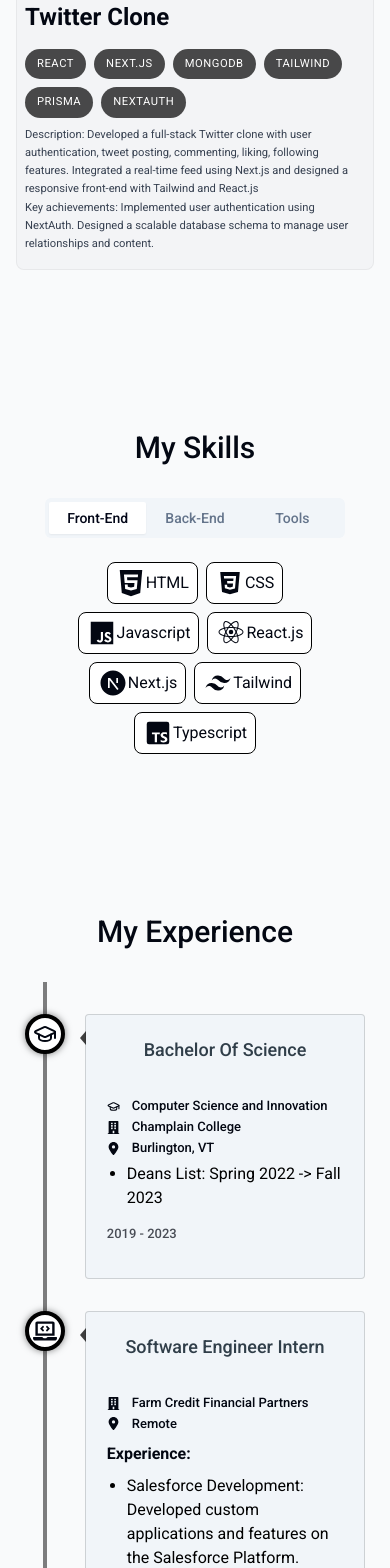
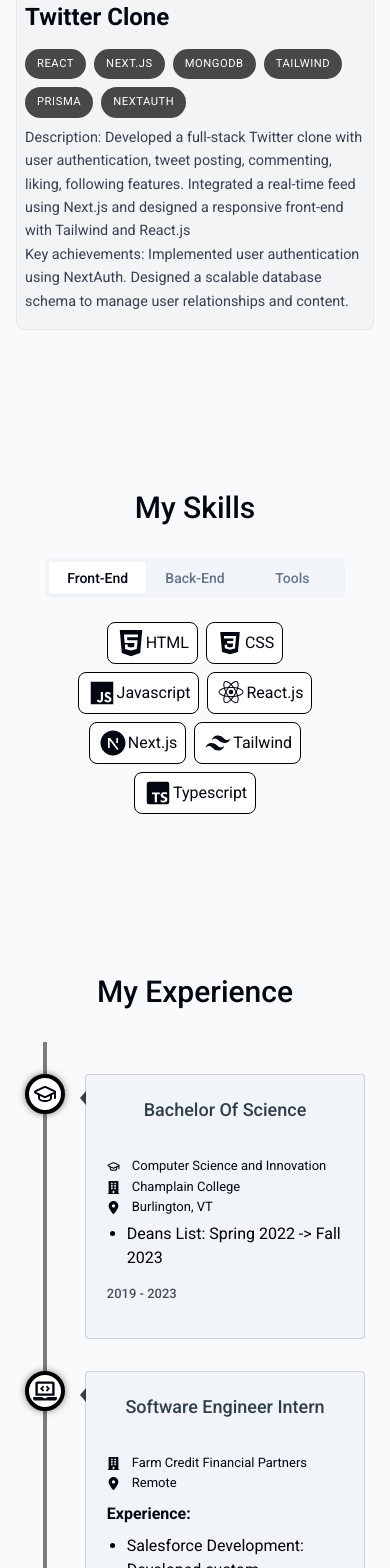
Before and after one commit to GigaRyno/portfolio, a Next.js app: page / in a window 390 px wide. Shown: the part 1800-3368 px from the top of the page. Built offline with nearby package versions, Linux system fonts and the light colour scheme.

Commit message:
cleaned up styling and colors

```diff
--- a/src/app/layout.tsx
+++ b/src/app/layout.tsx
@@ -27,7 +27,7 @@
   return (
     <html lang="en" className="!scroll-smooth">
       <body className={`${roboto.variable} font-sans bg-gray-50 text-gray-950 relative dark:bg-gray-900 dark:text-gray-50`}>
-        <div className="bg-[#e2ebfb] absolute top-[-6rem] -z-10 right-[11rem] h-[31.25rem] w-[31.25rem] rounded-full blur-[10rem] sm:w-[68.75rem] dark:bg-[#628694]"></div>
+        <div className="bg-[#e2ebfb] absolute top-[-6rem] -z-10 right-[5rem] h-[31.25rem] w-[31.25rem] rounded-full blur-[10rem] sm:w-[68.75rem] dark:bg-[#628694]"></div>
         <div className="bg-[#e4d7fb] absolute top-[-1rem] -z-10 left-[-35rem] h-[31.25rem] w-[50rem] rounded-full blur-[10rem] sm:w-[68.75rem] md:left-[-33rem] lg:left-[-28rem] xl:left-[-15rem] 2xl:left-[-5rem] dark:bg-[#676394]"></div>
         <ThemeSwitchProvider>
           <CurrentSectionContextProvider>
--- a/src/components/pages/experience.tsx
+++ b/src/components/pages/experience.tsx
@@ -11,7 +11,6 @@
 import { experienceData } from '@/lib/data';
 import { useTheme } from '@/context/theme-context';
 import { motion } from 'framer-motion';
-
 
 export default function Experience() {
   const { ref } = useSectionInView("Experience");
@@ -50,15 +49,15 @@
               }}
             >
             <ExtraSmallSectionHeading className='text-black dark:text-white'>{item.title}</ExtraSmallSectionHeading>
-            <p className="font-normal !mt-0 flex flex-row gap-3 items-center">
+            <p className="!font-normal !mt-0 flex flex-row gap-3 items-center">
               {item.degreeIcon}
               {item.degree}
             </p>
-            <p className="font-normal !mt-0 flex flex-row gap-3 items-center">
+            <p className="!font-normal !mt-0 flex flex-row gap-3 items-center">
               {item.companyicon}
               {item.company}
             </p>
-            <p className="font-normal !mt-0 flex flex-row gap-3 items-center">
+            <p className="!font-normal !mt-0 flex flex-row gap-3 items-center">
               {item.locationicon}
               {item.location}
             </p>
--- a/src/components/project-card.tsx
+++ b/src/components/project-card.tsx
@@ -43,7 +43,7 @@
               </li>
             ))}
           </ul>
-          <div className="mt-2 leading-relaxed text-[0.7rem] text-gray-700 dark:text-white/70">
+          <div className="mt-2 leading-relaxed text-[0.9rem] text-gray-700 dark:text-white/70">
             {description && Array.isArray(description) && description.length > 0 ? (
               <ol>
                 {description.map((desc, index) => (
```
